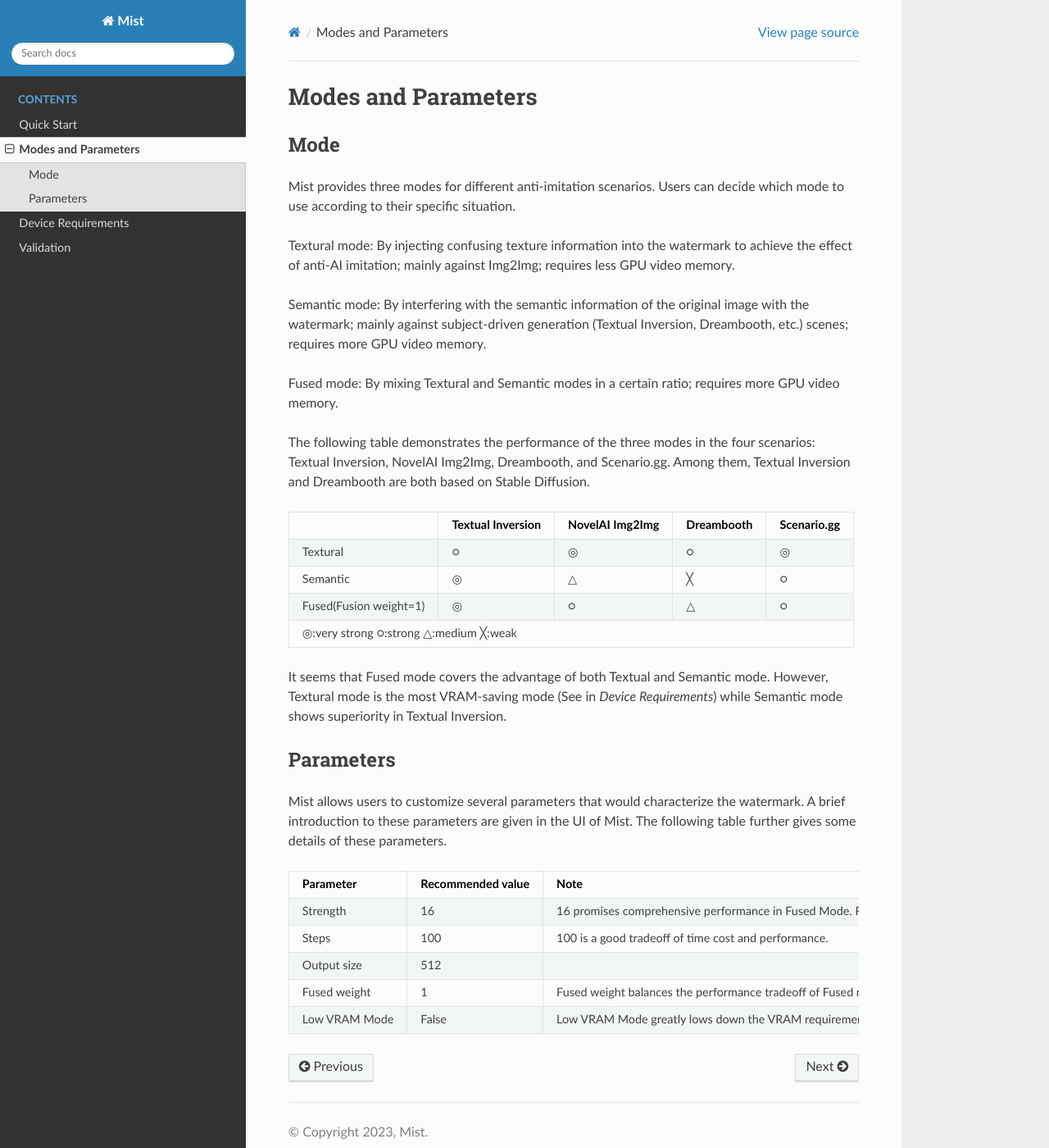
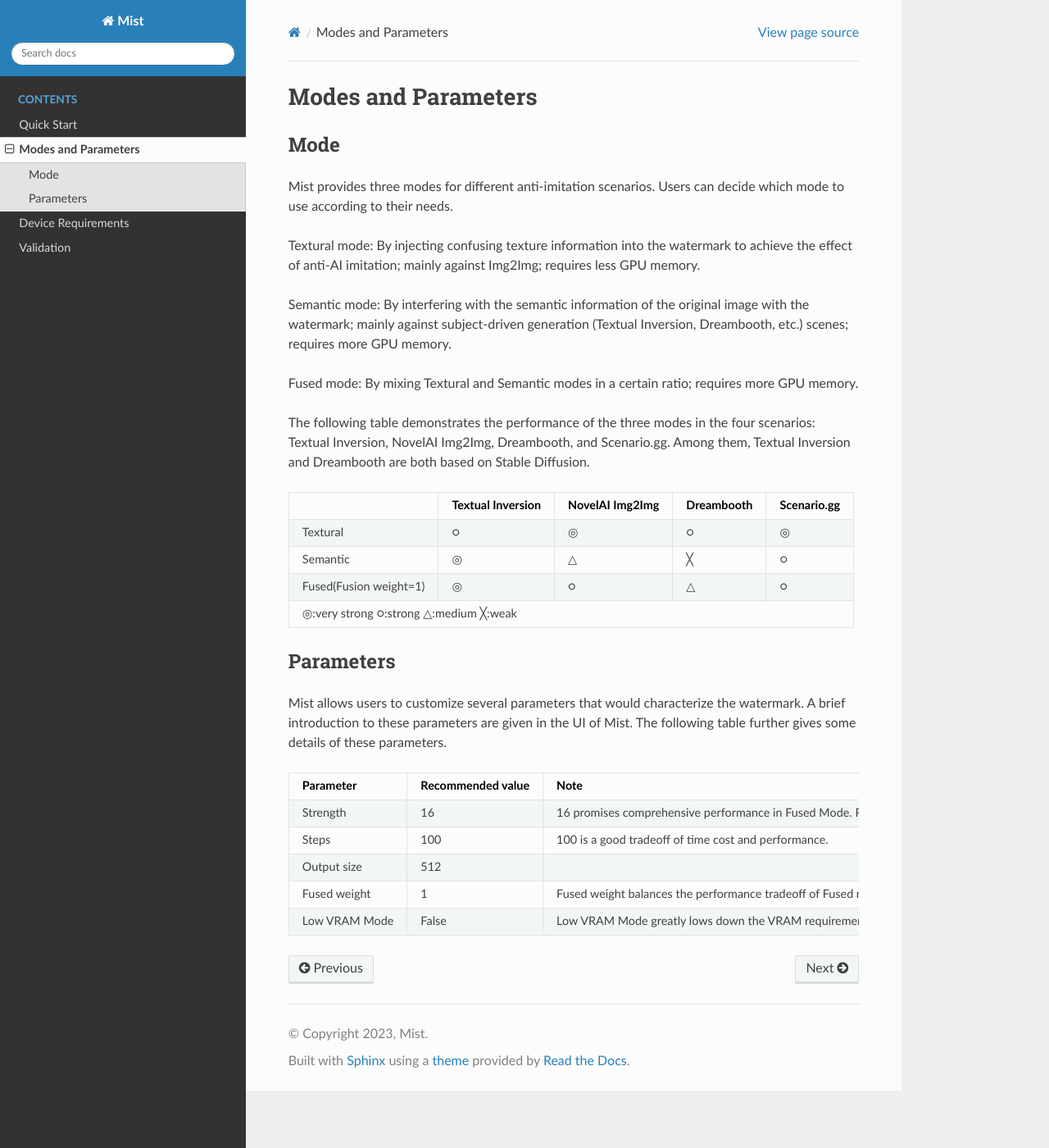
Before and after one commit to CaradryanLiang/mist-documentation, a Sphinx documentation site: the page built from source/content/mode.rst, in a window 1280 px wide and 1400 px high. Shown: the whole window at 82% size. Built offline with Sphinx 7.4.7 and the Read the Docs theme 2.0.0, drawn with Linux system fonts in a browser that asks for light colours.

Commit message:
modify mode.rst

```diff
--- a/source/content/mode.rst
+++ b/source/content/mode.rst
@@ -4,16 +4,16 @@ Modes and Parameters
 Mode
 =======================
 
-Mist provides three modes for different anti-imitation scenarios. Users can decide which mode to use according to their specific situation.
+Mist provides three modes for different anti-imitation scenarios. Users can decide which mode to use according to their needs.
 
 
-Textural mode: By injecting confusing texture information into the watermark to achieve the effect of anti-AI imitation; mainly against Img2Img; requires less GPU video memory.
+Textural mode: By injecting confusing texture information into the watermark to achieve the effect of anti-AI imitation; mainly against Img2Img; requires less GPU memory.
 
 
-Semantic mode: By interfering with the semantic information of the original image with the watermark; mainly against subject-driven generation (Textual Inversion, Dreambooth, etc.) scenes; requires more GPU video memory.
+Semantic mode: By interfering with the semantic information of the original image with the watermark; mainly against subject-driven generation (Textual Inversion, Dreambooth, etc.) scenes; requires more GPU memory.
 
 
-Fused mode: By mixing Textural and Semantic modes in a certain ratio; requires more GPU video memory.
+Fused mode: By mixing Textural and Semantic modes in a certain ratio; requires more GPU memory.
 
 
 
@@ -31,8 +31,6 @@ The following table demonstrates the performance of the three modes in the four
 | ◎:very strong      ○:strong      △:medium      ╳:weak                                                                  |
 +-------------------------------------------------------+-------------------+-----------------+------------+-------------+
 
-It seems that Fused mode covers the advantage of both Textual and Semantic mode. However, Textural mode is the
-most VRAM-saving mode (See in *Device Requirements*) while Semantic mode shows superiority in Textual Inversion.
 
 
 
```
